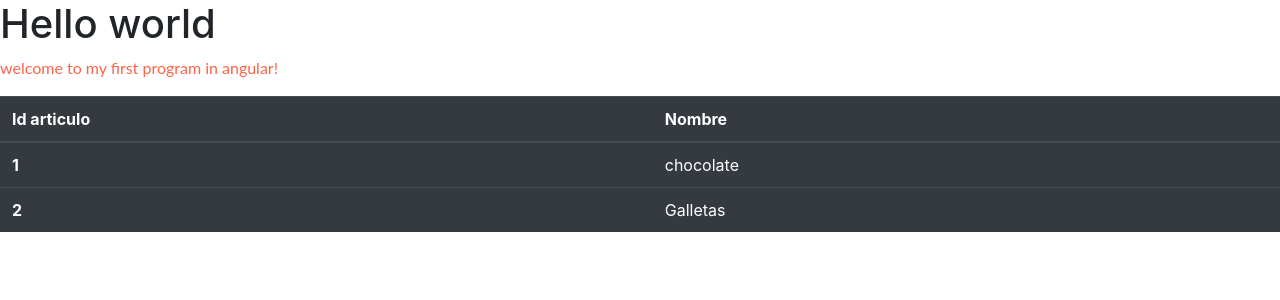
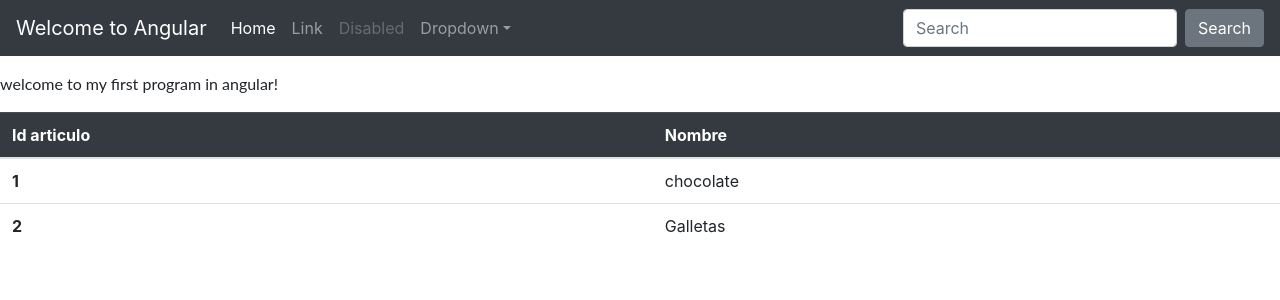
Before and after one commit to juliscrep/angular-primer-proyecto, an Angular app: page / in a window 1280 px wide. Shown: the top 300 px of the page. Built offline with nearby package versions, Linux system fonts and the light colour scheme.

Commit message:
5 files modified, 3 added

```diff
--- a/src/app/app.component.css
+++ b/src/app/app.component.css
@@ -5,6 +5,8 @@
 
 p {
   font-family: Lato;
-  color:tomato;
+  color:"MediumSeaGreen";
+  font-style: "strong";
+
 
 }
--- a/src/app/app.component.html
+++ b/src/app/app.component.html
@@ -1,5 +1,5 @@
 
-<h1> Hello {{ name }}</h1>
+
 
 <p>
   welcome to my first program in angular!
--- a/src/app/app.module.ts
+++ b/src/app/app.module.ts
@@ -5,10 +5,11 @@
 import { AppComponent } from './app.component';
 import { HelloComponent } from './hello.component';
 import { MenuComponent } from './menu/menu.component';
+import { MenuBarraComponent } from './menu-barra/menu-barra.component';
 
 @NgModule({
   imports:      [ BrowserModule, FormsModule ],
-  declarations: [ AppComponent, HelloComponent, MenuComponent ],
-  bootstrap:    [ AppComponent,MenuComponent ]
+  declarations: [ AppComponent, HelloComponent, MenuComponent, MenuBarraComponent ],
+  bootstrap:    [ AppComponent,MenuComponent,MenuBarraComponent ]
 })
 export class AppModule { }
--- /dev/null
+++ b/src/app/menu-barra/menu-barra.component.html
@@ -0,0 +1,32 @@
+ <nav class="navbar navbar-expand-md navbar-dark bg-dark fixed-top">
+  <a class="navbar-brand" href="#">Welcome to Angular</a>
+  <button class="navbar-toggler" type="button" data-toggle="collapse" data-target="#navbarsExampleDefault" aria-controls="navbarsExampleDefault" aria-expanded="false" aria-label="Toggle navigation">
+    <span class="navbar-toggler-icon"></span>
+  </button>
+
+  <div class="collapse navbar-collapse" id="navbarsExampleDefault">
+    <ul class="navbar-nav mr-auto">
+      <li class="nav-item active">
+        <a class="nav-link" href="#">Home <span class="sr-only">(current)</span></a>
+      </li>
+      <li class="nav-item">
+        <a class="nav-link" href="#">Link</a>
+      </li>
+      <li class="nav-item">
+        <a class="nav-link disabled" href="#" tabindex="-1" aria-disabled="true">Disabled</a>
+      </li>
+      <li class="nav-item dropdown">
+        <a class="nav-link dropdown-toggle" href="#" id="dropdown01" data-toggle="dropdown" aria-haspopup="true" aria-expanded="false">Dropdown</a>
+        <div class="dropdown-menu" aria-labelledby="dropdown01">
+          <a class="dropdown-item" href="#">Action</a>
+          <a class="dropdown-item" href="#">Another action</a>
+          <a class="dropdown-item" href="#">Something else here</a>
+        </div>
+      </li>
+    </ul>
+    <form class="form-inline my-2 my-lg-0">
+      <input class="form-control mr-sm-2" type="text" placeholder="Search" aria-label="Search">
+      <button class="btn btn-secondary my-2 my-sm-0" type="submit">Search</button>
+    </form>
+  </div>
+</nav>
--- /dev/null
+++ b/src/app/menu-barra/menu-barra.component.ts
@@ -0,0 +1,15 @@
+import { Component, OnInit } from '@angular/core';
+
+@Component({
+  selector: 'app-menu-barra',
+  templateUrl: './menu-barra.component.html',
+  styleUrls: ['./menu-barra.component.css']
+})
+export class MenuBarraComponent implements OnInit {
+
+  constructor() { }
+
+  ngOnInit() {
+  }
+
+}
--- a/src/app/menu/menu.component.html
+++ b/src/app/menu/menu.component.html
@@ -1,6 +1,6 @@
 
-<table class="table table-hover table-dark">
-    <thead>
+<table class="table table-hover">
+    <thead class="table-dark">
         <tr>
             <th>Id articulo</th>
             <th>Nombre</th>
--- a/src/index.html
+++ b/src/index.html
@@ -1,4 +1,8 @@
 
+<app-menu-barra></app-menu-barra>
+<br>
+<br>
+<br>
 
 <my-app></my-app>
 
```
Also changed, not shown: src/app/menu-barra/menu-barra.component.css (added).
